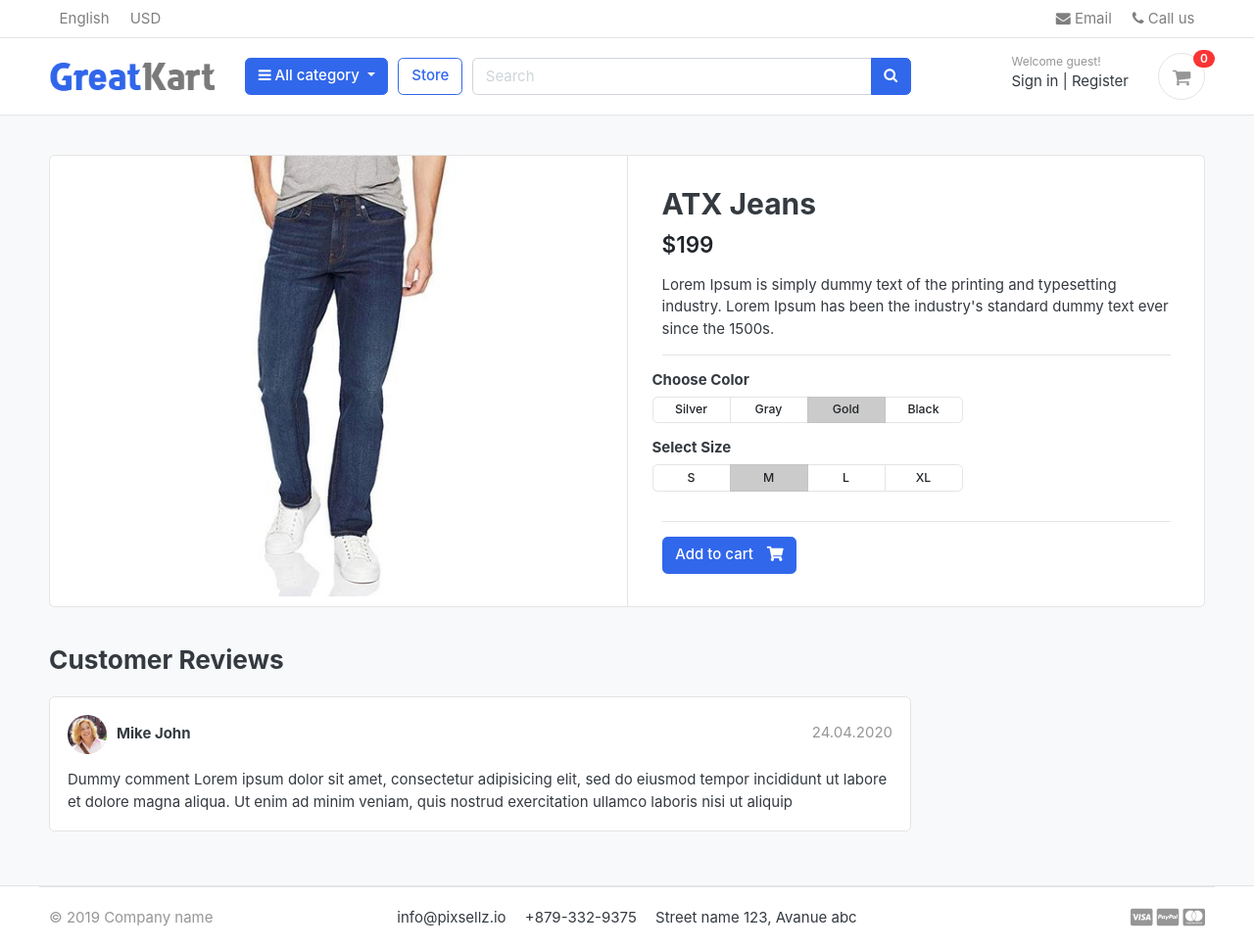
After one commit to parreirahenrique/great-kart, a Django app: page /store/jeans/atx-jeans/ in a window 1280 px wide. The commit adds this page. Shown: the whole page at 98% size. Run offline with Django 3.2, Linux system fonts and the light colour scheme; data comes from the database, SQL or seed files in the repository; some libraries are stand-ins or nearby versions; some web fonts are replaced.

Commit message:
started working on the product detail page

```diff
--- a/store/models.py
+++ b/store/models.py
@@ -1,11 +1,12 @@
 from django.db import models
 from category.models import Category
+from django.urls import reverse
 
 # Create your models here.
 class Product(models.Model):
     product_name =   models.CharField(max_length=200, unique=True)
     slug =           models.SlugField(max_length=200, unique=True)
-    descripption =   models.TextField(max_length=500, blank=True)
+    description =   models.TextField(max_length=500, blank=True)
     price =          models.IntegerField()
     images =         models.ImageField(upload_to='photos/products')
     stock =          models.IntegerField()
@@ -14,5 +15,8 @@ class Product(models.Model):
     created_at =     models.DateTimeField(auto_now_add=True)
     modified_at =    models.DateTimeField(auto_now=True)
 
+    def get_url(self):
+        return reverse('product_detail', args=[self.category.slug, self.slug])
+
     def __str__(self):
         return self.product_name
--- a/store/urls.py
+++ b/store/urls.py
@@ -19,4 +19,6 @@ from . import views
 urlpatterns = [
     path('', views.store, name='store'),
     path('<slug:category_slug>/', views.store, name='products_by_category'),
+    path('<slug:category_slug>/<slug:product_slug>/', views.product_detail, name='product_detail'),
+
 ]
--- a/store/views.py
+++ b/store/views.py
@@ -20,3 +20,12 @@ def store(request, category_slug=None):
     }
 
     return render(request, 'store/store.html', context)
+
+def product_detail(request, category_slug, product_slug):
+    product = get_object_or_404(Product, category__slug=category_slug, slug=product_slug)
+
+    context = {
+        'product': product
+    }
+
+    return render(request, 'store/product_detail.html', context)
--- a/templates/includes/navbar.html
+++ b/templates/includes/navbar.html
@@ -29,7 +29,7 @@
         <div class="container">
             <div class="row align-items-center">
                 <div class="col-lg-2 col-md-3 col-6">
-                    <a href="./" class="brand-wrap">
+                    <a href="{% url 'home' %}" class="brand-wrap">
                         <img class="logo" src="{% static './images/logo.png' %}">
                     </a> <!-- brand-wrap.// -->
                 </div>
--- /dev/null
+++ b/templates/store/product_detail.html
@@ -0,0 +1,128 @@
+{% extends 'base.html' %}
+{% load static %}
+{% block content %}
+<section class="section-content padding-y bg">
+    <div class="container">
+
+        <!-- ============================ COMPONENT 1 ================================= -->
+        <div class="card">
+            <div class="row no-gutters">
+                <aside class="col-md-6">
+                    <article class="gallery-wrap">
+                        <div class="img-big-wrap">
+                            <a href="#"><img src="{{ product.images.url }}"></a>
+                        </div> <!-- img-big-wrap.// -->
+
+                    </article> <!-- gallery-wrap .end// -->
+                </aside>
+                <main class="col-md-6 border-left">
+                    <article class="content-body">
+
+                        <h2 class="title">{{ product.product_name }}</h2>
+
+                        <div class="mb-3">
+                            <var class="price h4">${{ product.price }}</var>
+                        </div>
+
+                        <p>{{ product.description }}</p>
+
+
+                        <hr>
+                        <div class="row">
+                            <div class="item-option-select">
+                                <h6>Choose Color</h6>
+                                <div class="btn-group btn-group-sm btn-group-toggle" data-toggle="buttons">
+                                    <label class="btn btn-light">
+                                        <input type="radio" name="radio_color"> Silver
+                                    </label>
+                                    <label class="btn btn-light">
+                                        <input type="radio" name="radio_color"> Gray
+                                    </label>
+                                    <label class="btn btn-light active">
+                                        <input type="radio" name="radio_color checked"> Gold
+                                    </label>
+                                    <label class="btn btn-light">
+                                        <input type="radio" name="radio_color"> Black
+                                    </label>
+                                </div>
+                            </div>
+                        </div> <!-- row.// -->
+                        <div class="row">
+                            <div class="item-option-select">
+                                <h6>Select Size</h6>
+                                <div class="btn-group btn-group-sm btn-group-toggle" data-toggle="buttons">
+                                    <label class="btn btn-light">
+                                        <input type="radio" name="radio_color"> S
+                                    </label>
+                                    <label class="btn btn-light active">
+                                        <input type="radio" name="radio_color" checked> M
+                                    </label>
+                                    <label class="btn btn-light">
+                                        <input type="radio" name="radio_color"> L
+                                    </label>
+                                    <label class="btn btn-light">
+                                        <input type="radio" name="radio_color"> XL
+                                    </label>
+                                </div>
+                            </div>
+                        </div> <!-- row.// -->
+                        <hr>
+
+                        {% if product.stock <= 0%}
+                        <h5>Out of Stock</h5>
+                        {% else %}
+                        <a href="./product-detail.html" class="btn  btn-primary"> <span class="text">Add to
+                                    cart</span>
+                            <i class="fas fa-shopping-cart"></i>
+                        </a>
+                        {% endif %}
+
+                    </article> <!-- product-info-aside .// -->
+                </main> <!-- col.// -->
+            </div> <!-- row.// -->
+        </div> <!-- card.// -->
+        <!-- ============================ COMPONENT 1 END .// ================================= -->
+
+        <br>
+
+        <div class="row">
+            <div class="col-md-9">
+
+                <header class="section-heading">
+                    <h3>Customer Reviews </h3>
+
+                </header>
+
+                <article class="box mb-3">
+                    <div class="icontext w-100">
+                        <img src="./images/avatars/avatar1.jpg" class="img-xs icon rounded-circle">
+                        <div class="text">
+                            <span class="date text-muted float-md-right">24.04.2020 </span>
+                            <h6 class="mb-1">Mike John </h6>
+
+                        </div>
+                    </div> <!-- icontext.// -->
+                    <div class="mt-3">
+                        <p>
+                            Dummy comment Lorem ipsum dolor sit amet, consectetur adipisicing elit, sed do eiusmod
+                            tempor incididunt ut labore et dolore magna aliqua. Ut enim ad minim veniam,
+                            quis nostrud exercitation ullamco laboris nisi ut aliquip
+                        </p>
+                    </div>
+                </article>
+
+
+
+            </div> <!-- col.// -->
+        </div> <!-- row.// -->
+
+
+    </div> <!-- container .//  -->
+</section>
+<!-- ========================= SECTION CONTENT END// ========================= -->
+
+</body>
+
+</html>
+
+{% endblock %}
```
Also changed, not shown: templates/home.html (+4 -4 lines), templates/store/store.html (+10 -13 lines), db.sqlite3, store/migrations/0003_auto_20240220_1207.py (added).
